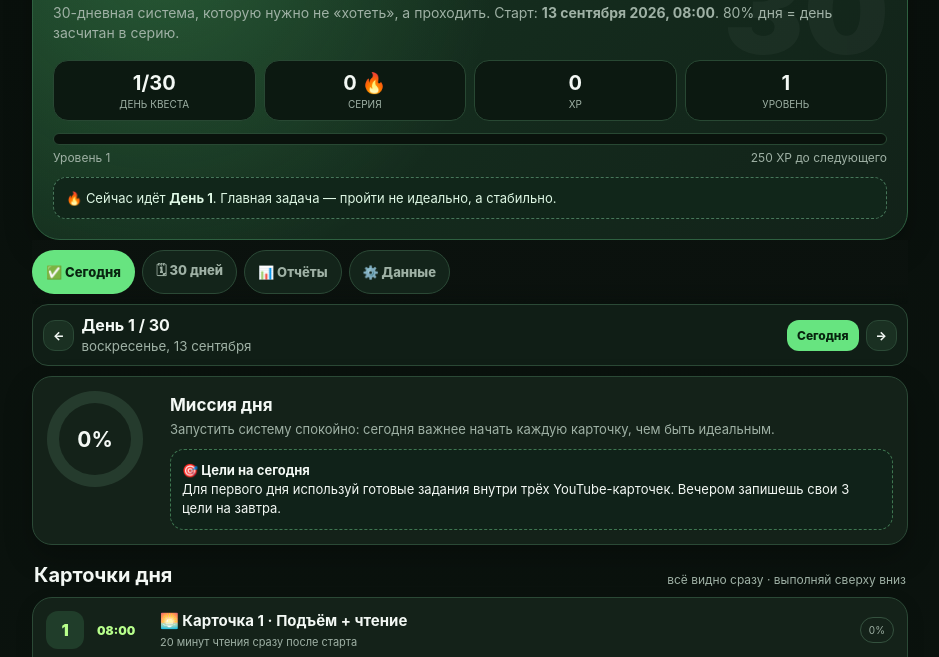
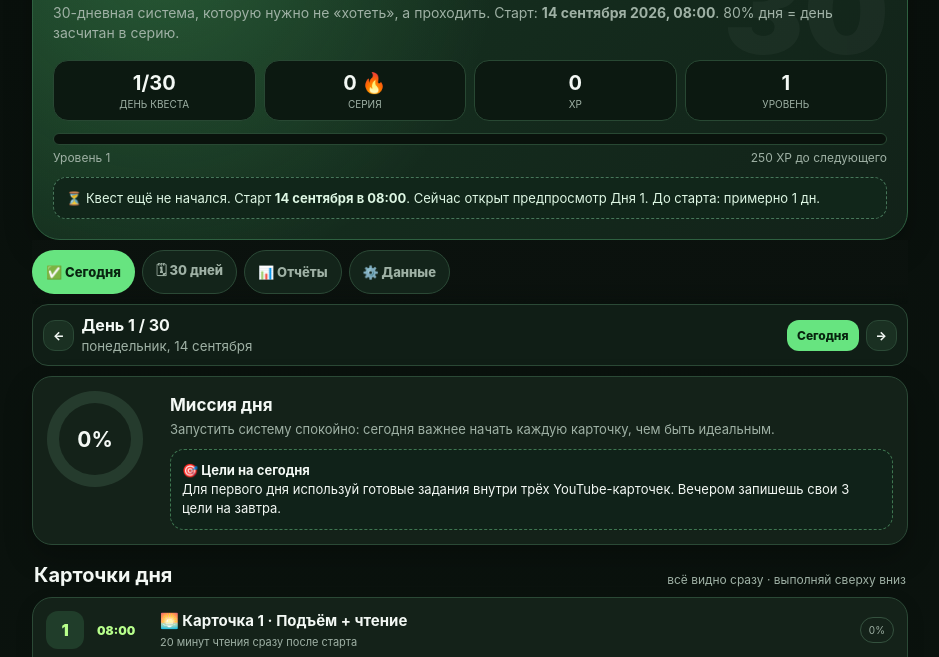
Before and after one commit to sllowme/sllowme.github.io, a plain HTML site: page docs/index.html in a window 1280 px wide. Shown: the part 69-726 px from the top of the page, without its empty margins (170-1109 px from the left). Drawn offline with Linux system fonts and the light colour scheme.

Commit message:
Add files via upload

```diff
--- a/docs/index.html
+++ b/docs/index.html
@@ -123,7 +123,7 @@ padding:10px 13px;border-radius:12px;font-size:12px;transition:.2s;pointer-event
 <div class="app">
   <header class="hero">
     <h1>LEVEL 30 🎮</h1>
-    <p class="subtitle">30-дневная система, которую нужно не «хотеть», а проходить. Старт: <b>13 сентября 2026, 08:00</b>. 80% дня = день засчитан в серию.</p>
+    <p class="subtitle">30-дневная система, которую нужно не «хотеть», а проходить. Старт: <b>14 сентября 2026, 08:00</b>. 80% дня = день засчитан в серию.</p>
     <div class="hero-grid">
       <div class="stat"><b id="heroDay">1/30</b><span>ДЕНЬ КВЕСТА</span></div>
       <div class="stat"><b id="heroStreak">0 🔥</b><span>СЕРИЯ</span></div>
@@ -212,7 +212,7 @@ padding:10px 13px;border-radius:12px;font-size:12px;transition:.2s;pointer-event
     <div class="section-head"><h2>Данные и резервная копия</h2><span>прогресс хранится в браузере на устройстве</span></div>
     <div class="settings-card">
       <h3>Старт зафиксирован</h3>
-      <p><b>13 сентября 2026, 08:00</b>. День 1 — 13 сентября, День 30 — 12 октября.</p>
+      <p><b>14 сентября 2026, 08:00</b>. День 1 — 14 сентября, День 30 — 13 октября.</p>
       <p class="fine">Если открыть этот файл как отдельный сайт на постоянном адресе, сохранение работает стабильнее, чем в предпросмотре мессенджера.</p>
     </div>
     <div class="settings-card">
@@ -252,7 +252,7 @@ padding:10px 13px;border-radius:12px;font-size:12px;transition:.2s;pointer-event
 <div class="toast" id="toast"></div>
 
 <script>
-const START_DATE = "2026-09-13";
+const START_DATE = "2026-09-14";
 const TOTAL_DAYS = 30;
 const DAY_MS = 86400000;
 const STORAGE_KEY = "level30_2026_v1";
@@ -552,7 +552,7 @@ function renderHero(){
   const rd=currentRealDay(), b=document.getElementById("startBanner");
   if(rd<1){
     const days=Math.abs(rd)+1;
-    b.innerHTML=`⏳ Квест ещё не начался. Старт <b>13 сентября в 08:00</b>. Сейчас открыт предпросмотр Дня 1. До старта: примерно ${days} дн.`;
+    b.innerHTML=`⏳ Квест ещё не начался. Старт <b>14 сентября в 08:00</b>. Сейчас открыт предпросмотр Дня 1. До старта: примерно ${days} дн.`;
   }else if(rd<=30){
     b.innerHTML=`🔥 Сейчас идёт <b>День ${rd}</b>. Главная задача — пройти не идеально, а стабильно.`;
   }else{
```
Also changed, not shown: docs/README.txt.
